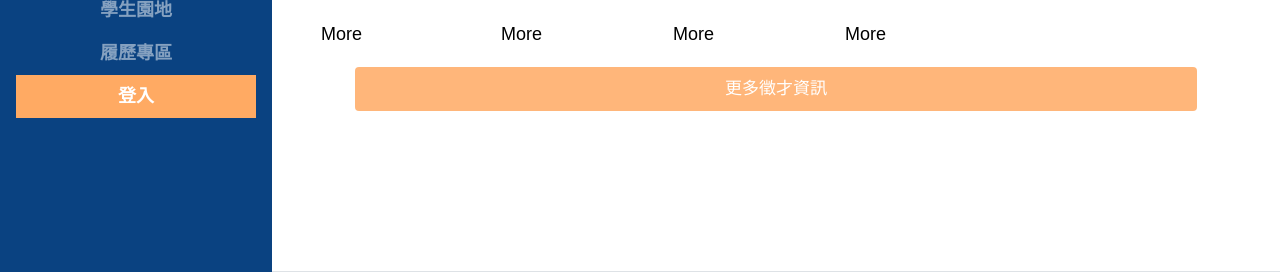
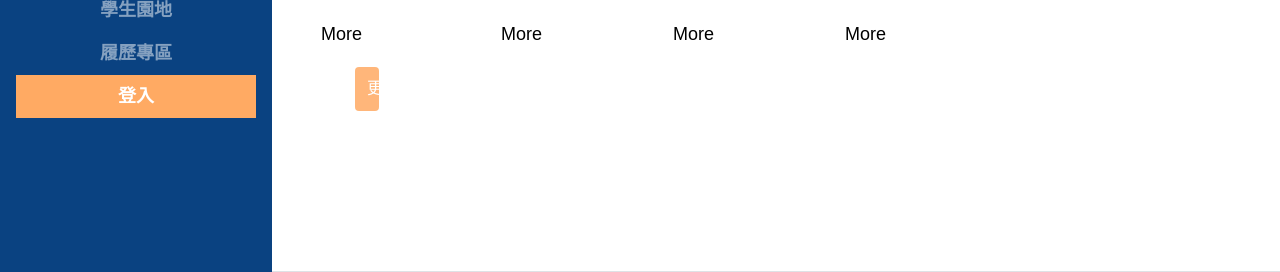
Before and after one commit to SHUICSGETJOBS/SHUICSGETJOBS.github.io, a website: page index.html in a window 1280 px wide. Shown: the part 528-800 px from the top of the page. Drawn offline with nearby package versions, Linux system fonts and the light colour scheme; a web font is replaced by a local one.

Commit message:
Update index.html

```diff
--- a/index.html
+++ b/index.html
@@ -147,11 +147,14 @@ body, html {
 	<a href="https://www.1111.com.tw/job/80288186/" class="button">More</a>
 	</section>
   </div>
-
-	 <div class="col">
-      <a href="#徵才資訊" style="color:white" class="btn">更多徵才資訊</a>
-    </div>
-	</div>
+<div class="column" style="background-color:;">
+<section>
+<div class="col">
+<a href="#徵才資訊" style="color:white" class="btn">更多徵才資訊</a>
+ </div>
+</section>
+  </div>
+</div>
 	</div>
 	</div>
 	</div>
```
